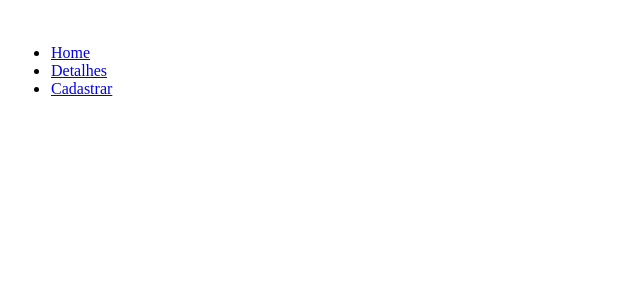
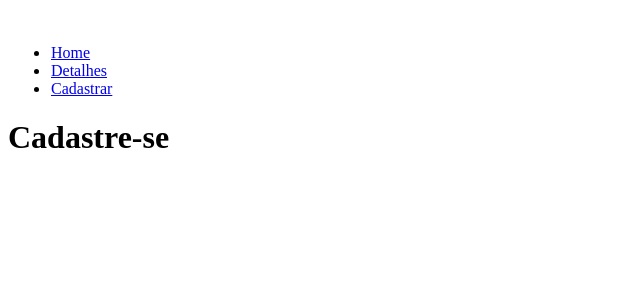
Before and after one commit to mts10/ApiFilmes, a React (Create React App) app: page /cadastro in a window 1280 px wide. Shown: the top 300 px of the page, without its empty margins (0-640 px from the left). Built offline with nearby package versions, Linux system fonts and the light colour scheme.

Commit message:
arrumando home

```diff
--- a/package.json
+++ b/package.json
@@ -8,6 +8,7 @@
     "@testing-library/user-event": "^13.5.0",
     "react": "^18.2.0",
     "react-dom": "^18.2.0",
+    "react-router-dom": "^6.10.0",
     "react-scripts": "5.0.1",
     "web-vitals": "^2.1.4"
   },
--- a/src/pages/cadastro.js
+++ b/src/pages/cadastro.js
@@ -1,5 +1,7 @@
 export default  function Cadastro(){
     return(
-        <div></div>
+        <div>
+            <h1>Cadastre-se</h1>
+        </div>
     )
 }
--- a/src/pages/detalhes.js
+++ b/src/pages/detalhes.js
@@ -1,5 +1,7 @@
 export default  function Detalhes(){
     return(
-        <div></div>
+        <div>
+            <h1>Detalhes</h1>
+        </div>
     )
 }
--- a/src/pages/home.js
+++ b/src/pages/home.js
@@ -1,5 +1,7 @@
 export default  function Home(){
     return(
-        <div></div>
+        <div>
+            <h1>Home</h1>
+        </div>
     )
 }
```
Also changed, not shown: src/setupTests.js (deleted, +0 -5 lines), 1 other file (tests, documents, lock files or other folders).
